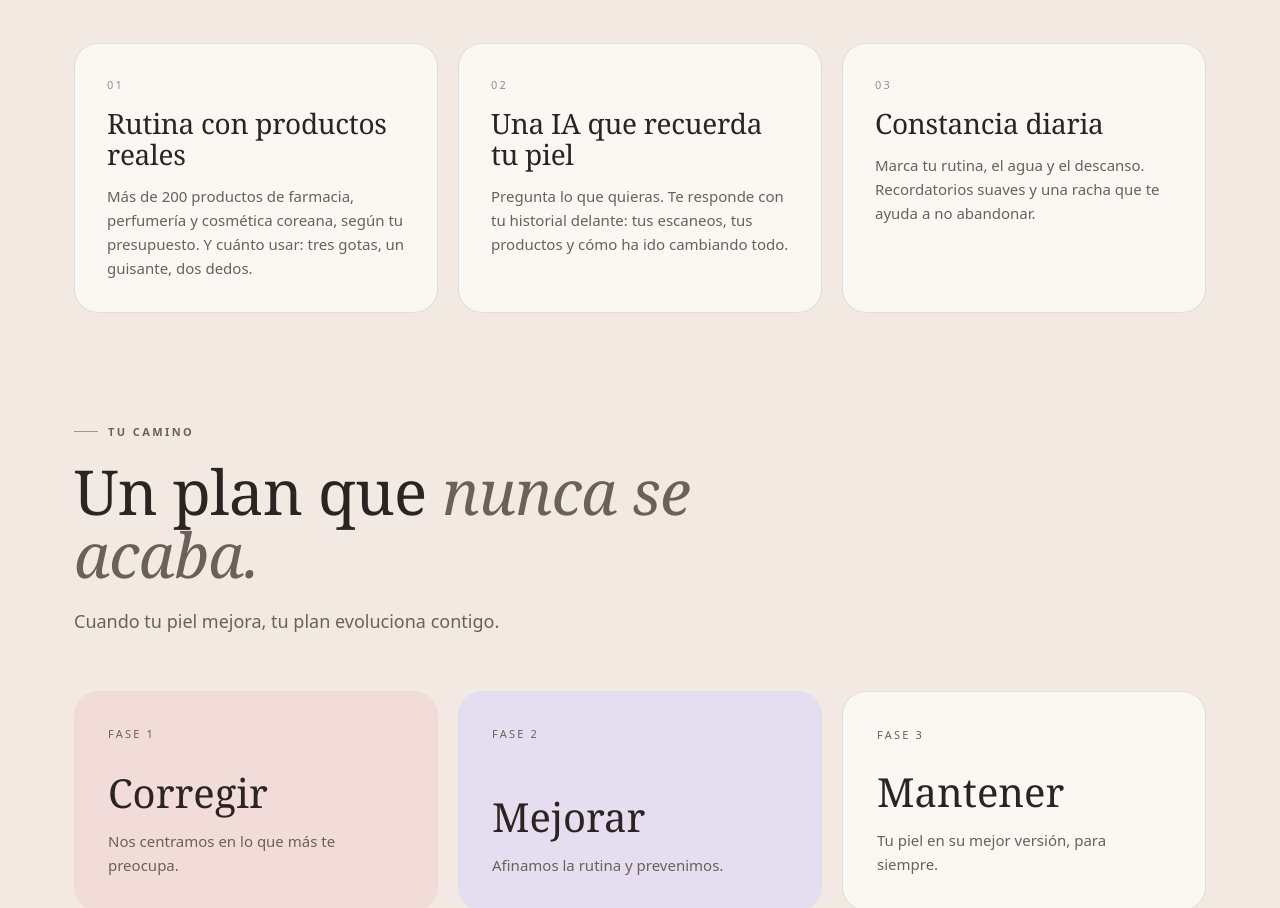
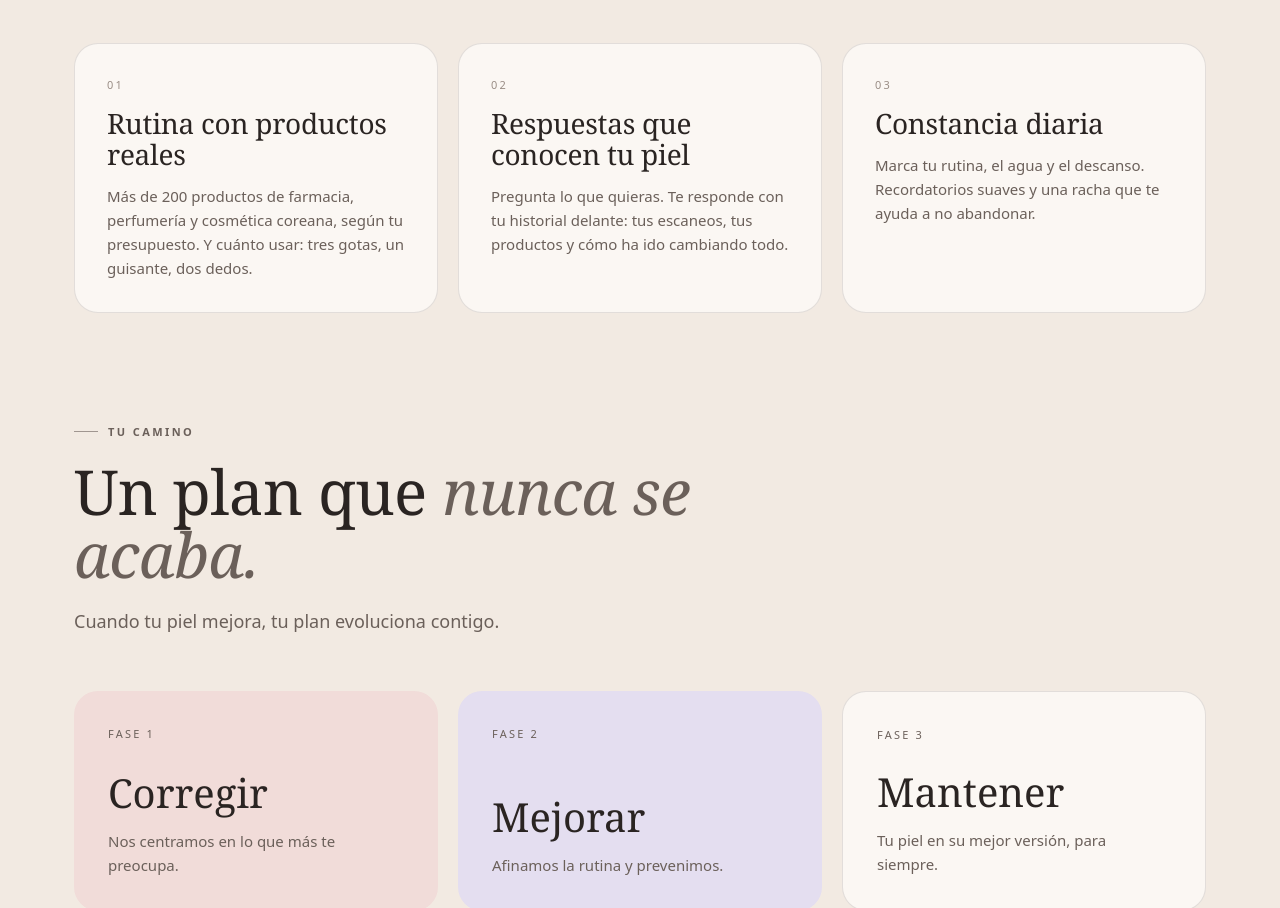
Before and after one commit to ifacelis/ifacelis-web, a plain HTML site: page index.html in a window 1280 px wide. Shown: the part 3587-4495 px from the top of the page. Drawn offline with nearby package versions, Linux system fonts and the light colour scheme; a web font is replaced by a local one.

Commit message:
Quitar la mención a IA

```diff
--- a/index.html
+++ b/index.html
@@ -325,7 +325,7 @@
       </div>
       <div class="features">
         <div class="feature"><div class="n">01</div><h3>Rutina con productos reales</h3><p>Más de 200 productos de farmacia, perfumería y cosmética coreana, según tu presupuesto. Y cuánto usar: tres gotas, un guisante, dos dedos.</p></div>
-        <div class="feature"><div class="n">02</div><h3>Una IA que recuerda tu piel</h3><p>Pregunta lo que quieras. Te responde con tu historial delante: tus escaneos, tus productos y cómo ha ido cambiando todo.</p></div>
+        <div class="feature"><div class="n">02</div><h3>Respuestas que conocen tu piel</h3><p>Pregunta lo que quieras. Te responde con tu historial delante: tus escaneos, tus productos y cómo ha ido cambiando todo.</p></div>
         <div class="feature"><div class="n">03</div><h3>Constancia diaria</h3><p>Marca tu rutina, el agua y el descanso. Recordatorios suaves y una racha que te ayuda a no abandonar.</p></div>
       </div>
     </div>
```
